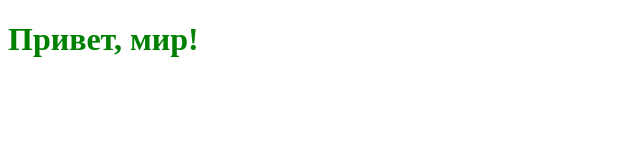
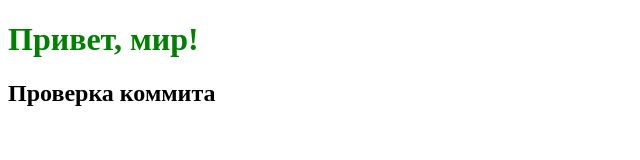
Before and after one commit to Smeaz/first-project, a plain HTML site: page index.html in a window 1280 px wide. Shown: the whole page, without its empty margins (0-640 px from the left). Drawn offline with Linux system fonts and the light colour scheme.

Commit message:
Проверка-1

```diff
--- a/index.html
+++ b/index.html
@@ -8,5 +8,6 @@
 </head>
 <body>
     <h1>Привет, мир!</h1>
+    <h2>Проверка коммита</h2>
 </body>
 </html>
```
